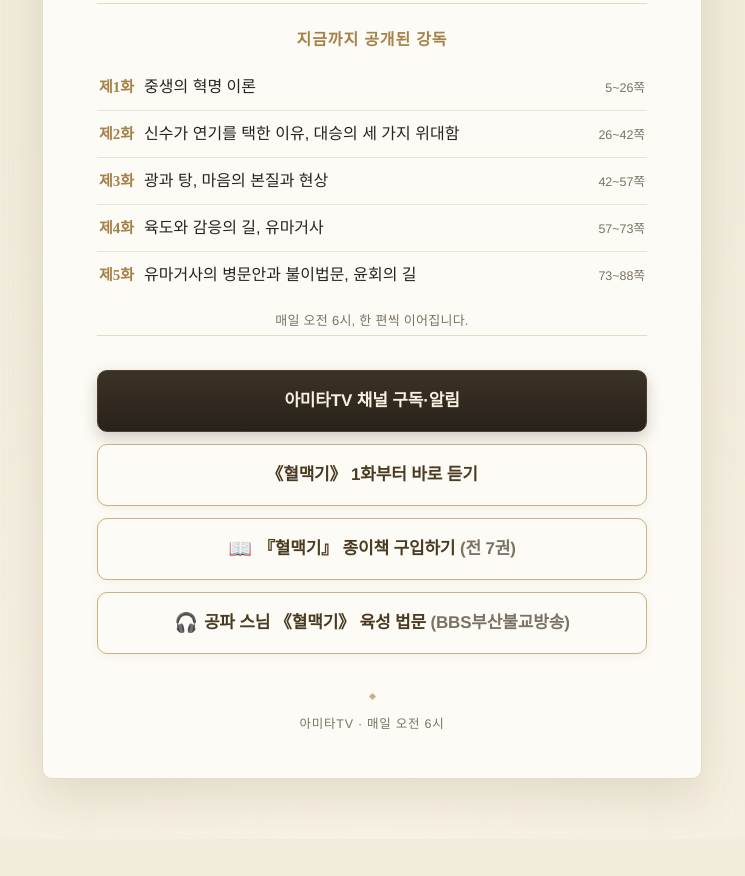
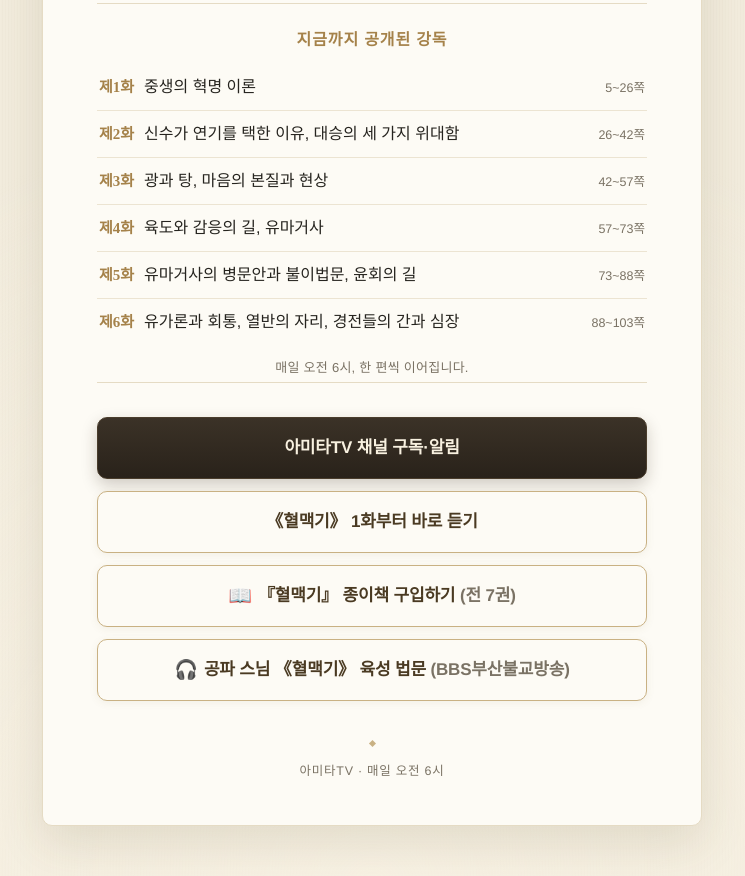
Before and after one commit to mujusang/hyeolmaekgi, a plain HTML site: page index.html in a window 1280 px wide. Shown: the part 1372-2248 px from the top of the page, without its empty margins (268-1013 px from the left). Before the commit the page ends 2211 px from the top, so only its background shows below. Drawn offline with Linux system fonts and the light colour scheme.

Commit message:
지금까지 공개된 강독 목록에 제6화(88~103쪽) 추가 — 2026-11-21 06:00 공개 예약

```diff
--- a/index.html
+++ b/index.html
@@ -310,6 +310,7 @@
       <li><a href="https://youtu.be/EzxSz5N6w2k" target="_blank" rel="noopener"><span class="no">제3화</span><span class="ttl">광과 탕, 마음의 본질과 현상</span><span class="pg">42~57쪽</span></a></li>
       <li><a href="https://youtu.be/vx2ochh0BM0" target="_blank" rel="noopener"><span class="no">제4화</span><span class="ttl">육도와 감응의 길, 유마거사</span><span class="pg">57~73쪽</span></a></li>
       <li><a href="https://youtu.be/oSROwkxG0VM" target="_blank" rel="noopener"><span class="no">제5화</span><span class="ttl">유마거사의 병문안과 불이법문, 윤회의 길</span><span class="pg">73~88쪽</span></a></li>
+      <li><a href="https://youtu.be/Dw9QQan9Myo" target="_blank" rel="noopener"><span class="no">제6화</span><span class="ttl">유가론과 회통, 열반의 자리, 경전들의 간과 심장</span><span class="pg">88~103쪽</span></a></li>
     </ol>
     <p class="note">매일 오전 6시, 한 편씩 이어집니다.</p>
   </section>
```
